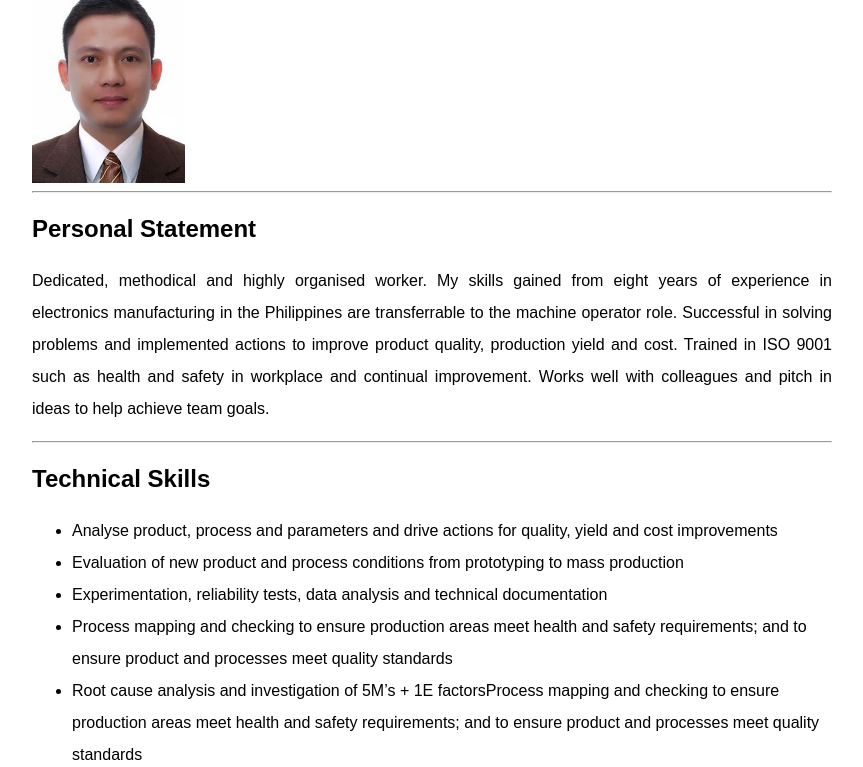
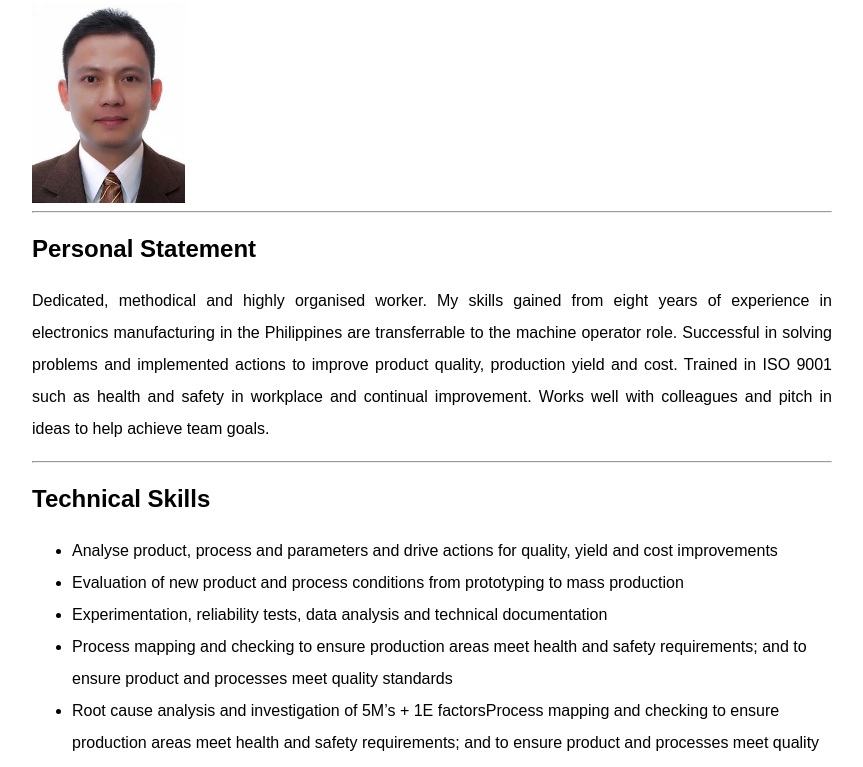
Before and after one commit to fuentesjmc29/My_Resume, a plain HTML site: page index.html in a window 1280 px wide. Shown: the part 100-867 px from the top of the page, without its empty margins (208-1071 px from the left). Drawn offline with Linux system fonts and the light colour scheme.

Commit message:
Add padding

```diff
--- a/index.html
+++ b/index.html
@@ -31,7 +31,7 @@
             }
         </style>
     </head>
-    <body style="font-family:Arial, Helvetica; width:800px; margin:30px auto; line-height: 2em">
+    <body style="font-family:Arial, Helvetica; width:800px; margin:30px auto; line-height: 2em; padding: 20px">
         <main>
             <h1 id="topPage">John Mark Fuentes</h1>
             <img src="./assets/images/photoID.jpg" alt="My profile photo in formal attire" height="200">
```
